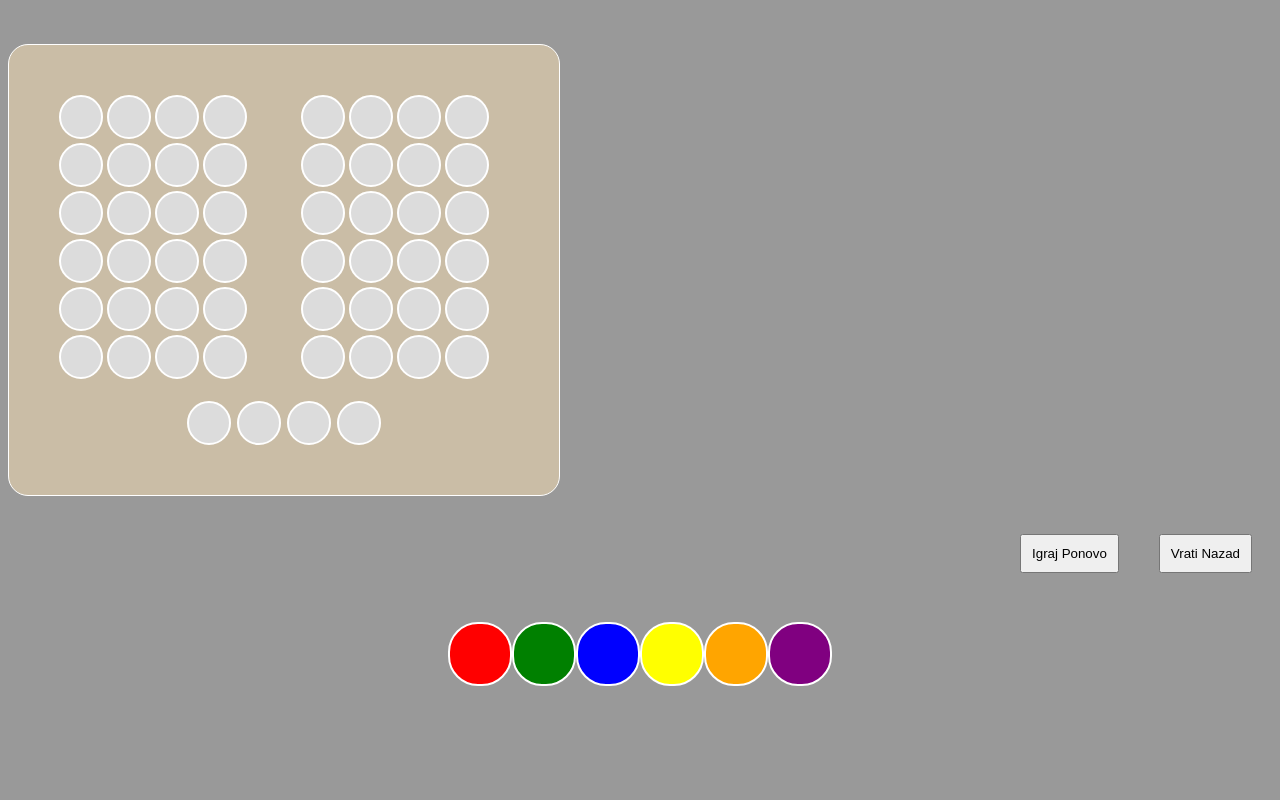
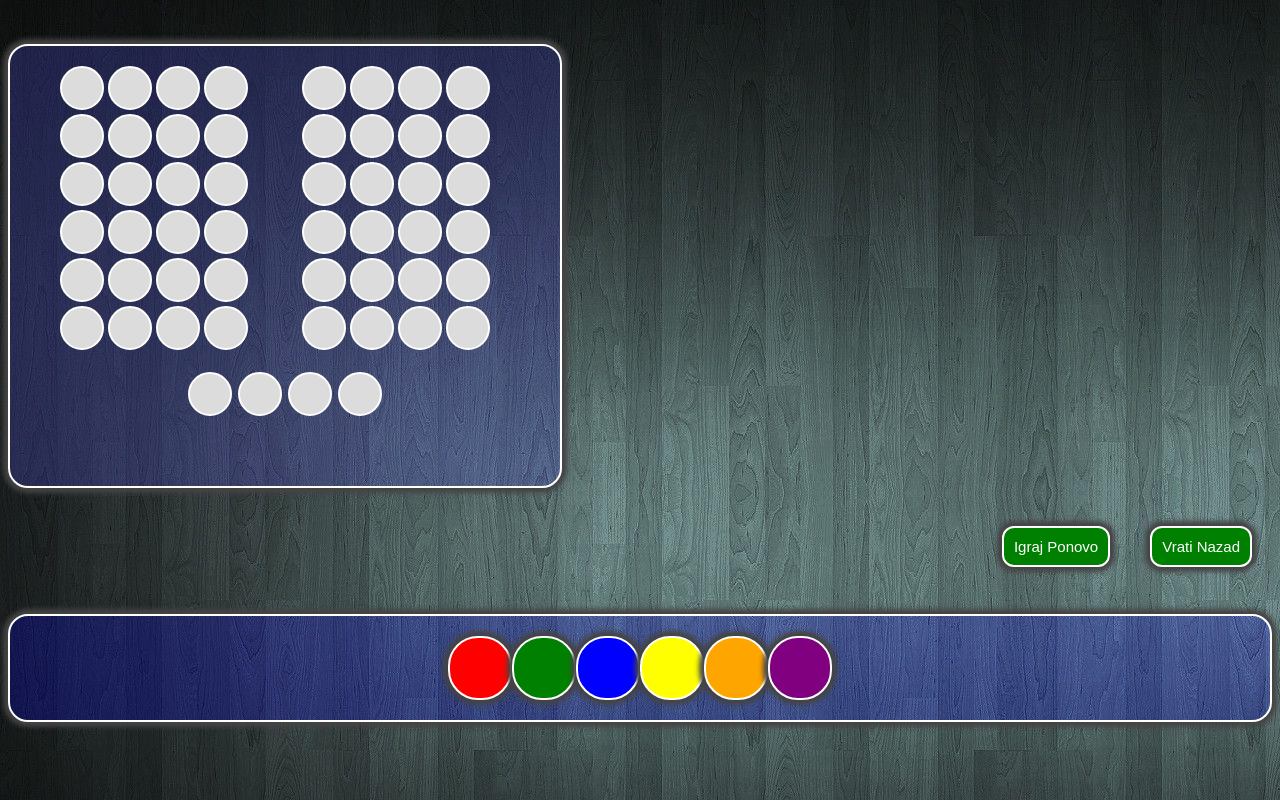
Before and after one commit to Boris2611/Mastermind, a plain HTML site: page index.html in a window 1280 px wide. Drawn offline with Linux system fonts and the light colour scheme.

Commit message:
Add files via upload

```diff
--- a/index.html
+++ b/index.html
@@ -109,7 +109,7 @@
 <br><br><br><br><br><br>
 
 
-<div class="center">
+<div class="center dugmici">
     <div class="dugme" onclick="red()" id="a"></div>
     <div class="dugme" onclick="green()" id="b"></div>
     <div class="dugme" onclick="blue()" id="c"></div>
--- a/main.js
+++ b/main.js
@@ -13,6 +13,10 @@ var rowE = [];
 var rowF = [];
 
 var row;
+
+var clicksound = new Audio("Sounds/sound.wav");
+var answersound = new Audio("Sounds/answer.wav");
+var winsound = new Audio("Sounds/win.wav");
 
 
 var played = 0;
@@ -70,6 +74,8 @@ function purple() {
 
 // LOGIC
 function logic() {
+    clicksound.play();
+
     if (played < 4) {
         rowA.push(colorValue);
         var id = "a" + parseInt(played + 1);
@@ -125,6 +131,7 @@ function check() {
                 correct += 1;
                 if (correct == 4) {
                     final();
+                    winsound.play();
                 }
             }
 
@@ -143,6 +150,7 @@ function check() {
         }
 
         if (played == 4) {
+            answersound.play();
             for (var n = 0; n < correctAndIncorrect; n++) {
                 var id = "a" + parseInt(n + 1) + parseInt(n + 1);
                 document.getElementById(id).style.backgroundColor = "#666";
@@ -155,18 +163,21 @@ function check() {
         }
 
         if (played == 8) {
+            answersound.play();
             for (var n = 0; n < correctAndIncorrect; n++) {
                 var id = "b" + parseInt(n + 1) + parseInt(n + 1);
                 document.getElementById(id).style.backgroundColor = "#666";
             }
 
             for (var n = 0; n < correct; n++) {
+                answersound.play();
                 var id = "b" + parseInt(n + 1) + parseInt(n + 1);
                 document.getElementById(id).style.backgroundColor = "black";
             }
         }
 
         if (played == 12) {
+            answersound.play();
             for (var n = 0; n < correctAndIncorrect; n++) {
                 var id = "c" + parseInt(n + 1) + parseInt(n + 1);
                 document.getElementById(id).style.backgroundColor = "#666";
@@ -179,6 +190,7 @@ function check() {
         }
 
         if (played == 16) {
+            answersound.play();
             for (var n = 0; n < correctAndIncorrect; n++) {
                 var id = "d" + parseInt(n + 1) + parseInt(n + 1);
                 document.getElementById(id).style.backgroundColor = "#666";
@@ -191,6 +203,7 @@ function check() {
         }
 
         if (played == 20) {
+            answersound.play();
             for (var n = 0; n < correctAndIncorrect; n++) {
                 var id = "e" + parseInt(n + 1) + parseInt(n + 1);
                 document.getElementById(id).style.backgroundColor = "#666";
@@ -203,6 +216,7 @@ function check() {
         }
 
         if (played == 24) {
+            answersound.play();
             for (var n = 0; n < correctAndIncorrect; n++) {
                 var id = "f" + parseInt(n + 1) + parseInt(n + 1);
                 document.getElementById(id).style.backgroundColor = "#666";
--- a/style.css
+++ b/style.css
@@ -1,5 +1,5 @@
 body {
-    background-color: #999;
+    background-image: url("bg.jpg");
 }
 
 .dugme {
@@ -10,6 +10,7 @@ body {
     border-radius: 30px;
     cursor: pointer;
     border: 2px solid white;
+    box-shadow: 0px 0px 5px 5px #444;
 }
 
 #a {
@@ -39,12 +40,13 @@ body {
 
 
 .tabla {
-    padding-top: 50px;
+    padding-top: 0px;
     padding-bottom: 50px;
-    background-color: rgba(245, 222, 179, 0.534);
+    background-color: rgba(78, 78, 214, 0.274);
     width: 550px;
     border-radius: 20px;
-    border: 1px white solid;
+    border: 2px white solid;
+    box-shadow: 0px 0px 5px 5px #444;
 }
 
 
@@ -58,7 +60,9 @@ body {
     background-color: gainsboro;
 }
 
-
+#a1 {
+    margin-top: 20px;
+}
 
 #a11, #a1, #b1, #b11, #c11, #c1, #c1, #c11,
 #d1, #d11, #e1, #e11, #f1, #f11 {
@@ -77,13 +81,27 @@ button {
     margin: 20px;
     padding: 10px;
     float: right;
+    font-size: 15px;
+    color: white;
+    background-color: green;
+    border-radius: 12px;
+    border: 2px white solid;
+    box-shadow: 0px 0px 5px 5px #444;
 }
 
 #an1, #an2, #an3, #an4 {
     margin-left: 3px;
     margin-right: 3px;
+    margin-bottom: 20px;
 }
 
+.dugmici {
+    background-color: rgba(0, 0, 255, 0.226);
+    padding: 20px;
+    border-radius: 20px;
+    border: 2px solid white;
+    box-shadow: 0px 0px 5px 5px #444;
+}
 
 @media only screen and (max-width: 800px) {
     .empty {
```
Also changed, not shown: bg.jpg (added), 3 other files.
